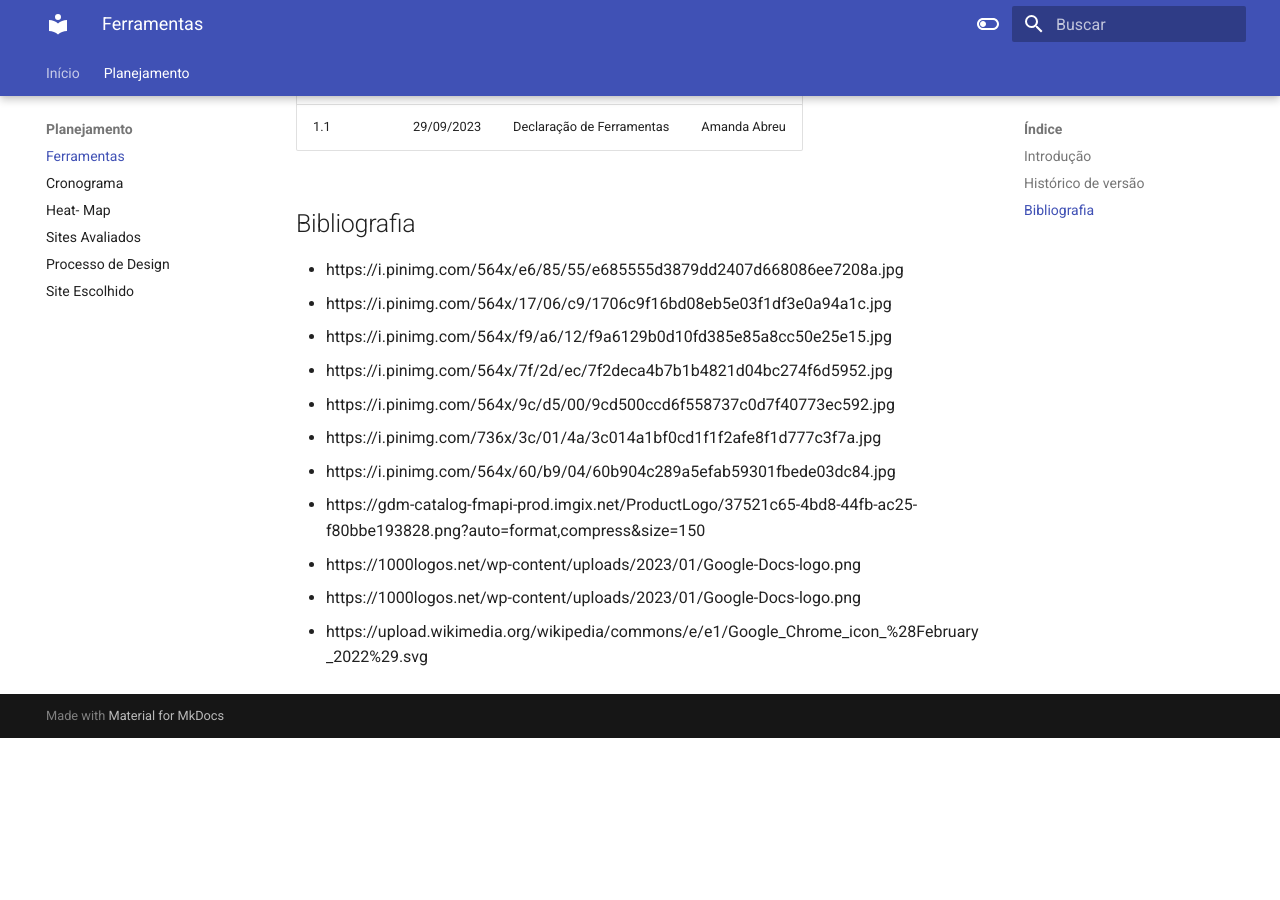
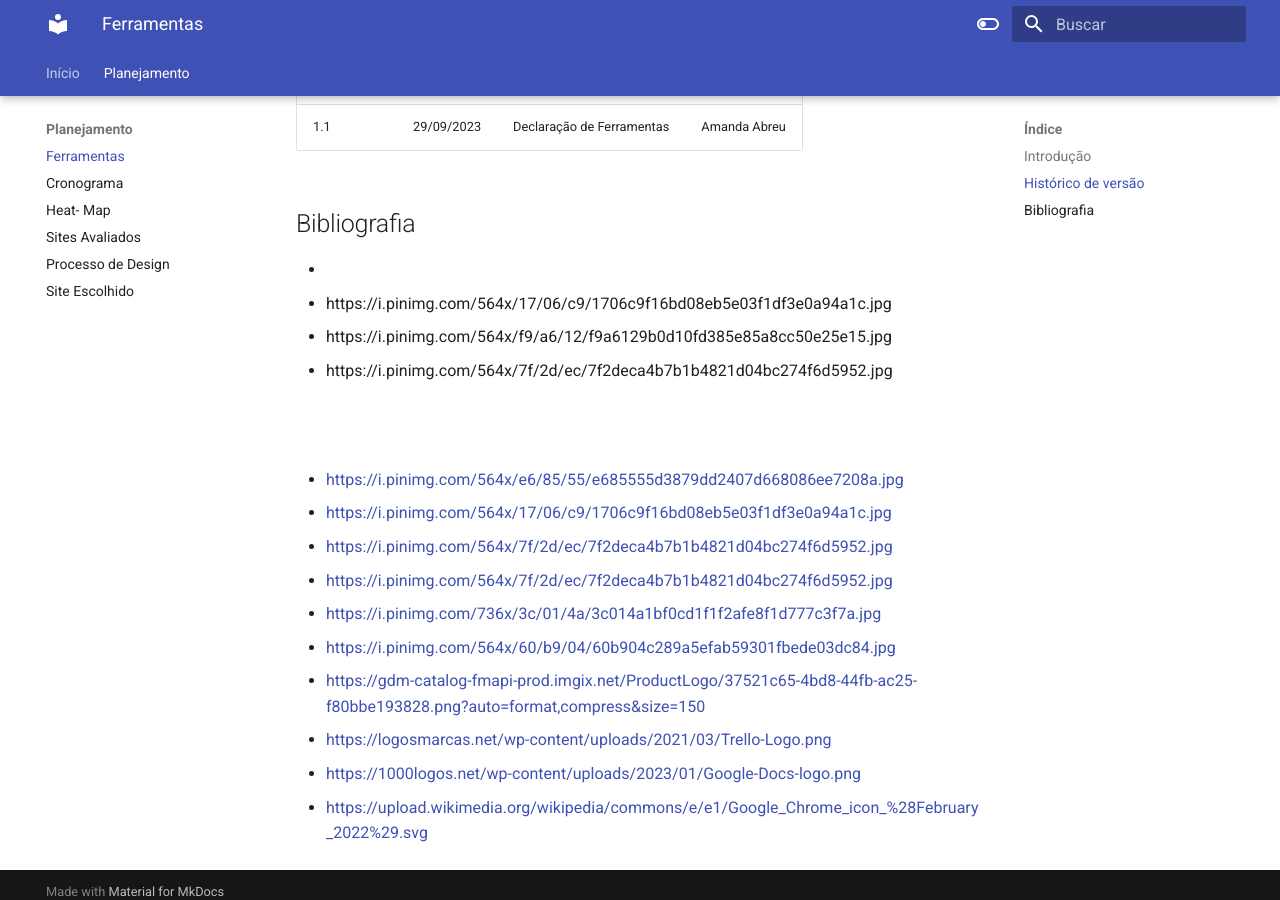
Before and after one commit to Interacao-Humano-Computador/2023.2--BRB-Mobilidade, an MkDocs documentation site: the page built from docs/ferramentas.md, in a window 1280 px wide and 900 px high, scrolled down 1522 px. Built offline with MkDocs 1.6.1 and Material for MkDocs 9.7.7, drawn with Linux system fonts in a browser that asks for light colours; before the commit the page ends 2260 px from its top, so only the background shows below that.

Commit message:
bibliografia lista de sites

```diff
--- a/docs/ferramentas.md
+++ b/docs/ferramentas.md
@@ -30,14 +30,29 @@
 |    1.1   |   29/09/2023   |   Declaração de Ferramentas |  Amanda Abreu|
 
 ## Bibliografia
-* https://i.pinimg.com/564x/e6/85/55/e685555d3879dd2407d668086ee7208a.jpg
+*
 * https://i.pinimg.com/564x/17/06/c9/1706c9f16bd08eb5e03f1df3e0a94a1c.jpg
 * https://i.pinimg.com/564x/f9/a6/12/f9a6129b0d10fd385e85a8cc50e25e15.jpg
 * https://i.pinimg.com/564x/7f/2d/ec/7f2deca4b7b1b4821d04bc274f6d5952.jpg
-* https://i.pinimg.com/564x/9c/d5/00/9cd500ccd6f558737c0d7f40773ec592.jpg
-* https://i.pinimg.com/736x/3c/01/4a/3c014a1bf0cd1f1f2afe8f1d777c3f7a.jpg
-* https://i.pinimg.com/564x/60/b9/04/60b904c289a5efab59301fbede03dc84.jpg
-* https://gdm-catalog-fmapi-prod.imgix.net/ProductLogo/37521c65-4bd8-44fb-ac25-f80bbe193828.png?auto=format,compress&size=150
-* https://1000logos.net/wp-content/uploads/2023/01/Google-Docs-logo.png
-* https://1000logos.net/wp-content/uploads/2023/01/Google-Docs-logo.png
-* https://upload.wikimedia.org/wikipedia/commons/e/e1/Google_Chrome_icon_%28February_2022%29.svg
+
+
+
+
+
+
+
+
+
+
+<br> <br>
+
+* [https://i.pinimg.com/564x/e6/85/55/e685555d3879dd2407d668086ee7208a.jpg](https://i.pinimg.com/564x/e6/85/55/e685555d3879dd2407d668086ee7208a.jpg)
+* [https://i.pinimg.com/564x/17/06/c9/1706c9f16bd08eb5e03f1df3e0a94a1c.jpg](https://i.pinimg.com/564x/17/06/c9/1706c9f16bd08eb5e03f1df3e0a94a1c.jpg)
+* [https://i.pinimg.com/564x/7f/2d/ec/7f2deca4b7b1b4821d04bc274f6d5952.jpg](https://i.pinimg.com/564x/7f/2d/ec/7f2deca4b7b1b4821d04bc274f6d5952.jpg)
+* [https://i.pinimg.com/564x/7f/2d/ec/7f2deca4b7b1b4821d04bc274f6d5952.jpg](https://i.pinimg.com/564x/7f/2d/ec/7f2deca4b7b1b4821d04bc274f6d5952.jpg)
+* [https://i.pinimg.com/736x/3c/01/4a/3c014a1bf0cd1f1f2afe8f1d777c3f7a.jpg](https://i.pinimg.com/736x/3c/01/4a/3c014a1bf0cd1f1f2afe8f1d777c3f7a.jpg)
+* [https://i.pinimg.com/564x/60/b9/04/60b904c289a5efab59301fbede03dc84.jpg](hhttps://i.pinimg.com/564x/60/b9/04/60b904c289a5efab59301fbede03dc84.jpg)
+* [https://gdm-catalog-fmapi-prod.imgix.net/ProductLogo/37521c65-4bd8-44fb-ac25-f80bbe193828.png?auto=format,compress&size=150](https://gdm-catalog-fmapi-prod.imgix.net/ProductLogo/37521c65-4bd8-44fb-ac25-f80bbe193828.png?auto=format,compress&size=150)
+* [https://logosmarcas.net/wp-content/uploads/2021/03/Trello-Logo.png](https://logosmarcas.net/wp-content/uploads/2021/03/Trello-Logo.png)
+* [https://1000logos.net/wp-content/uploads/2023/01/Google-Docs-logo.png](https://1000logos.net/wp-content/uploads/2023/01/Google-Docs-logo.png)
+* [https://upload.wikimedia.org/wikipedia/commons/e/e1/Google_Chrome_icon_%28February_2022%29.svg](https://upload.wikimedia.org/wikipedia/commons/e/e1/Google_Chrome_icon_%28February_2022%29.svg)
```
